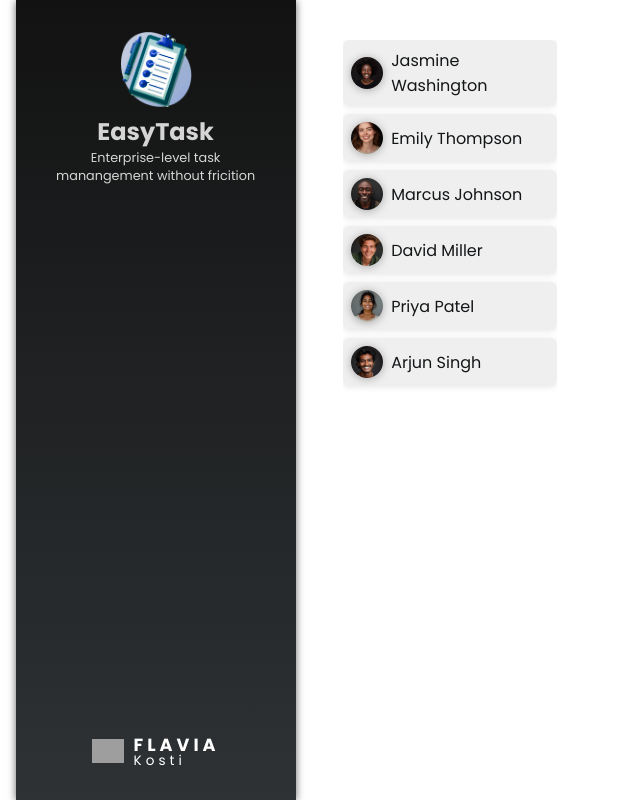
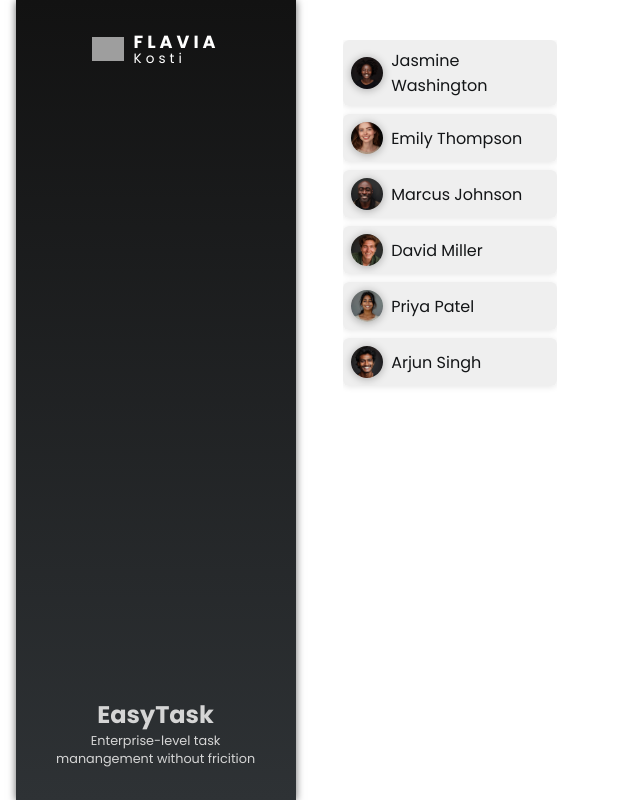
Before and after one commit to flavia3107/angular-components, an Angular app: page / in a window 1280 px wide. Shown: the whole page, without its empty margins (0-640 px from the left). Built offline with nearby package versions, Linux system fonts and the light colour scheme; grey boxes are pictures that could not be loaded.

Commit message:
EasyTask: Remove old logo

```diff
--- a/src/app/header/header.component.html
+++ b/src/app/header/header.component.html
@@ -1,11 +1,4 @@
 <header>
-    <div>
-        <img src="assets/task-management-logo.png" alt="logo">
-        <div>
-            <h1>EasyTask</h1>
-            <p>Enterprise-level task manangement without fricition</p>
-        </div>
-    </div>
     <a href="https://all-projects-portfolio.web.app" target="_blank" class="row">
         <img class="logo-img" src="./assets/logo.svg" />
         <div class="logo-txt">
@@ -13,4 +6,9 @@
             <span>Kosti</span>
         </div>
     </a>
+
+    <div>
+        <h1>EasyTask</h1>
+        <p>Enterprise-level task manangement without fricition</p>
+    </div>
 </header>
```
Also changed, not shown: src/assets/task-management-logo.png (deleted).
